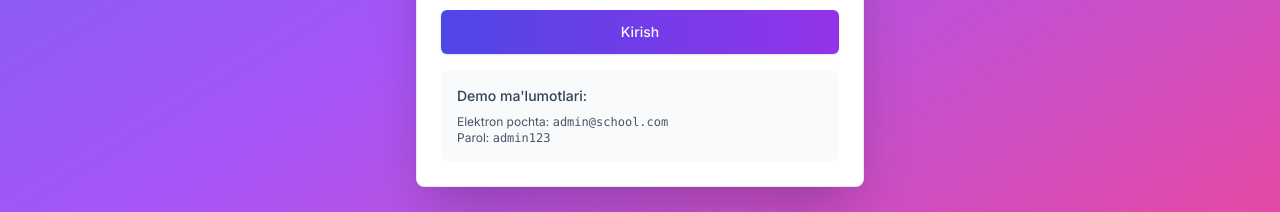
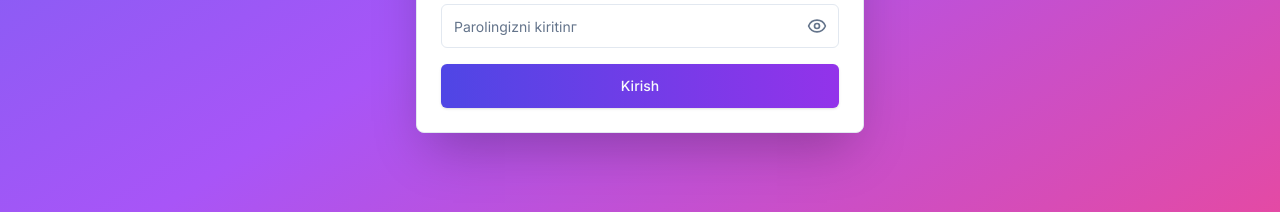
Before and after one commit to Ozodpro44/school_crm, a Next.js app in the folder frontend_school_crm/: page /login in a window 1280 px wide. Shown: the part 492-704 px from the top of the page. Built offline with nearby package versions, Linux system fonts and the light colour scheme; no server answers.

Commit message:
developer mode8

```diff
--- a/frontend_school_crm/src/lib/auth-api.ts
+++ b/frontend_school_crm/src/lib/auth-api.ts
@@ -359,19 +359,19 @@ export async function forgotPassword(email: string): Promise<{ message: string;
       body: JSON.stringify({ email }),
     });
 
+    const responseText = await response.text();
+
     if (!response.ok) {
-      const errorText = await response.text();
-      let errorMessage = 'Failed to send OTP';
+      let errorMessage = `Error: ${response.status} ${response.statusText}`;
       try {
-        const error = JSON.parse(errorText);
+        const error = JSON.parse(responseText);
         errorMessage = error.error || error.message || errorMessage;
       } catch {
-        errorMessage = errorText || errorMessage;
+        errorMessage = responseText || errorMessage;
       }
       throw new Error(errorMessage);
     }
 
-    const responseText = await response.text();
     return JSON.parse(responseText);
   } catch (error) {
     console.error('Forgot password failed:', error);
--- a/frontend_school_crm/src/pages/login.tsx
+++ b/frontend_school_crm/src/pages/login.tsx
@@ -166,19 +166,6 @@ export default function LoginPage() {
                 t("signIn")
               )}
             </Button>
-
-            <div className="mt-6 p-4 bg-slate-50 dark:bg-slate-900 rounded-lg">
-              <p className="text-sm font-medium text-slate-700 dark:text-slate-300 mb-2">
-                {t("demoCredentials")}
-              </p>
-              <p className="text-xs text-slate-600 dark:text-slate-400">
-                {t("emailLabel")}{" "}
-                <span className="font-mono">admin@school.com</span>
-              </p>
-              <p className="text-xs text-slate-600 dark:text-slate-400">
-                {t("passwordLabel")} <span className="font-mono">admin123</span>
-              </p>
-            </div>
           </form>
         </CardContent>
       </Card>
```
